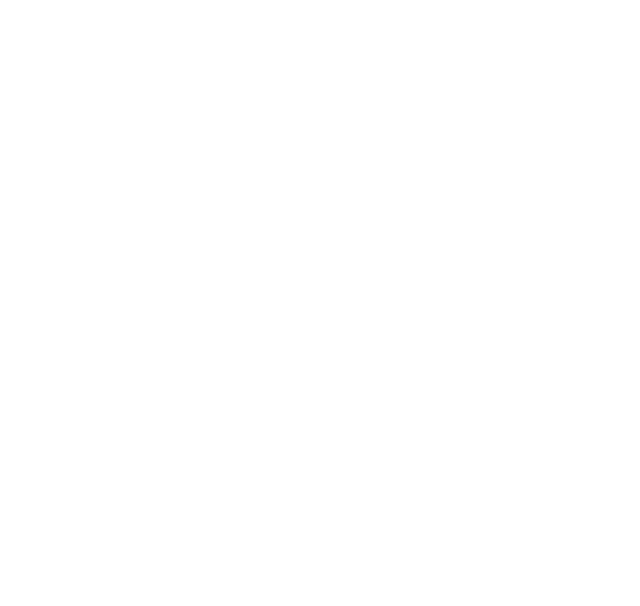
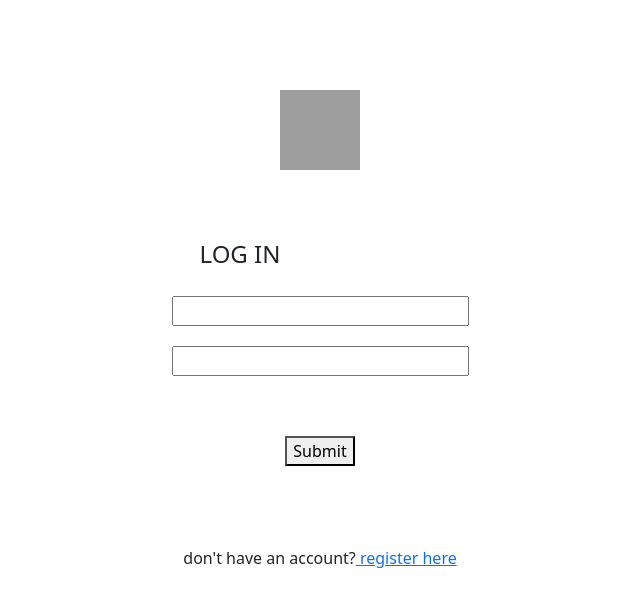
Before and after one commit to brobichaux7/Music-WebApp, a React (Create React App) app in the folder client/: page /login in a window 1280 px wide. Before the commit this address had no page. Shown: the top 606 px of the page, without its empty margins (320-960 px from the left). Built offline with nearby package versions, Linux system fonts and the light colour scheme; grey boxes are pictures that could not be loaded.

Commit message:
login page and carousel

```diff
--- a/client/src/App.js
+++ b/client/src/App.js
@@ -1,5 +1,6 @@
 import {Routes, Route} from 'react-router-dom';
 import Home from './views/Home';
+import Login from './views/Login';
 
 
 function App() {
@@ -9,6 +10,8 @@ function App() {
 
       <Route path='/' element={<Home/>}/>
 
+      <Route path='/login' element={<Login/>}/>
+
       </Routes>
     </div>
   );
--- a/client/src/views/Home.jsx
+++ b/client/src/views/Home.jsx
@@ -1,6 +1,8 @@
 import React from 'react'
-import {Navbar, Container, Nav, NavDropdown, Form, Button} from 'react-bootstrap'
+import {Navbar, Container, Nav, Form, Button, Carousel} from 'react-bootstrap'
+import {Link} from 'react-router-dom'
 import 'bootstrap/dist/css/bootstrap.min.css'
+import musicStyle from './Home.module.css'
 
 const Home = () => {
 
@@ -13,24 +15,71 @@ const Home = () => {
       <Navbar.Collapse id="basic-navbar-nav">
         <Nav className="me-auto">
           <Nav.Link href="#home">Browse</Nav.Link>
-          <Nav.Link href="#link">Albums</Nav.Link>
-          <Nav.Link href="#artists">Artists</Nav.Link>
+          <Nav.Link href="#searchal">Search Albums</Nav.Link>
+          <Nav.Link href="#searchar">Search Artists</Nav.Link>
           </Nav>
           <Nav>
-          <Form className="d-flex">
-            <Form.Control
-              type="search"
-              placeholder="Search"
-              className="me-2"
-              aria-label="Search"
-            />
-            <Button variant="light">Search</Button>
-          </Form>
           </Nav>
       </Navbar.Collapse>
-    </Container>
+      </Container>
+      <Link to="/login">
+    <Button>Login</Button>&nbsp;&nbsp;&nbsp;
+    </Link>
   </Navbar>
-  </div>
+
+      <div className={musicStyle.topCarousel}>
+      <Carousel>
+        <Carousel.Item interval={5000}>
+          <img
+            className="d-block w-100"
+src="https://www.billboard.com/wp-content/uploads/media/tyler-the-creator-asap-rocky-potato-salad-MV-vid-2018-billboard-1548.jpg"
+            alt="Image One"
+          />
+          <Carousel.Caption>
+            <h3>New Music</h3>
+            <p>Artist Name</p>
+          </Carousel.Caption>
+        </Carousel.Item>
+        <Carousel.Item interval={5000}>
+          <img
+            className="d-block w-100"
+src="https://cloudfront-us-east-1.images.arcpublishing.com/ajc/YSFLLDLLQHM5HFBKEL2HDMJGOA.jpg"
+            alt="Image Two"
+          />
+          <Carousel.Caption>
+            <h3>New Music</h3>
+            <p>Artist Name</p>
+          </Carousel.Caption>
+        </Carousel.Item>
+      </Carousel>
+      </div>
+
+      <div className={musicStyle.albumCarousel}>
+      <Carousel>
+        <Carousel.Item>
+        <img
+            className="d-block w-100"
+src="https://assets.fontsinuse.com/static/use-media-items/52/51196/full-1500x1500/58f577f9/C9H8-PWUIAAzbQ2-jpg-large-e.jpeg"
+            alt="Image One"
+          />
+        </Carousel.Item>
+      </Carousel>
+      </div>
+
+      <div className={musicStyle.artistCarousel}>
+      <Carousel>
+        <Carousel.Item>
+        <img
+            className="d-block w-100"
+src="https://www.rollingstone.com/wp-content/uploads/2019/05/TylerTheCreator_SamRock.jpg"
+            alt="Image One"
+          />
+        </Carousel.Item>
+      </Carousel>
+      </div>
+
+    </div>
+
   )
 }
 
--- a/client/src/views/Home.module.css
+++ b/client/src/views/Home.module.css
@@ -0,0 +1,61 @@
+.topCarousel {
+    margin-bottom: 50px;
+    background-color: black;
+    padding: 50px;
+}
+
+.topCarousel img {
+    height: 400px;
+    object-fit: contain !important;
+}
+
+.albumCarousel {
+    margin-bottom: 50px;
+    background-color: black;
+    padding: 50px;
+}
+
+.albumCarousel img {
+    height: 200px;
+    object-fit: contain !important;
+
+}
+
+.artistCarousel{
+    background-color: black;
+    padding: 50px;
+}
+
+.artistCarousel img {
+    height: 200px;
+    object-fit: contain !important;
+}
+
+.login {
+    text-align: center;
+    margin-top: 7%;
+}
+
+.login h4 {
+    margin-right: 160px;
+}
+
+.login p {
+    margin-top: 80px;
+}
+
+.login input {
+    margin-top: 20px;
+    padding-right: 60px;
+
+}
+
+.login button {
+    margin-top: 60px;
+}
+
+.login img {
+    height: 80px;
+    width: 80px;
+    margin-bottom: 70px;
+}
--- /dev/null
+++ b/client/src/views/Login.jsx
@@ -0,0 +1,20 @@
+import React from 'react'
+import musicStyle from './Home.module.css'
+
+const Login = () => {
+
+    return(
+        <div className={musicStyle.login}>
+        <img src='https://media.tenor.com/FkvBwOZT4LQAAAAC/pepe-pepe-the-frog.gif'/>
+        <h4>LOG IN</h4>
+        <form>
+        <input type="text" /> <br/>
+        <input type="text" /><br/>
+        <button>Submit</button>
+        <p>don't have an account?<a href="#"> register here</a></p>
+        </form>
+        </div>
+    )
+}
+
+export default Login;
```
